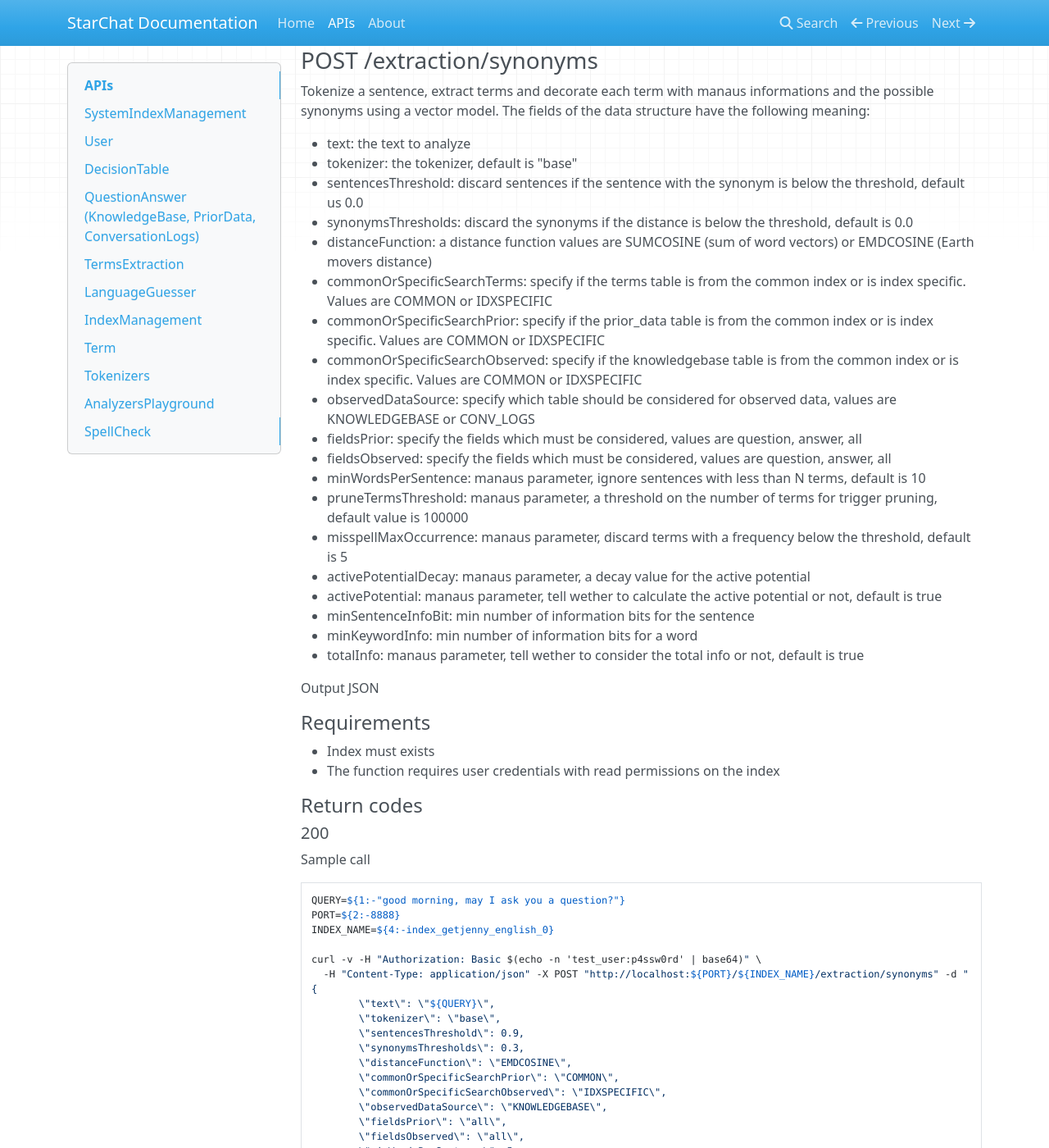
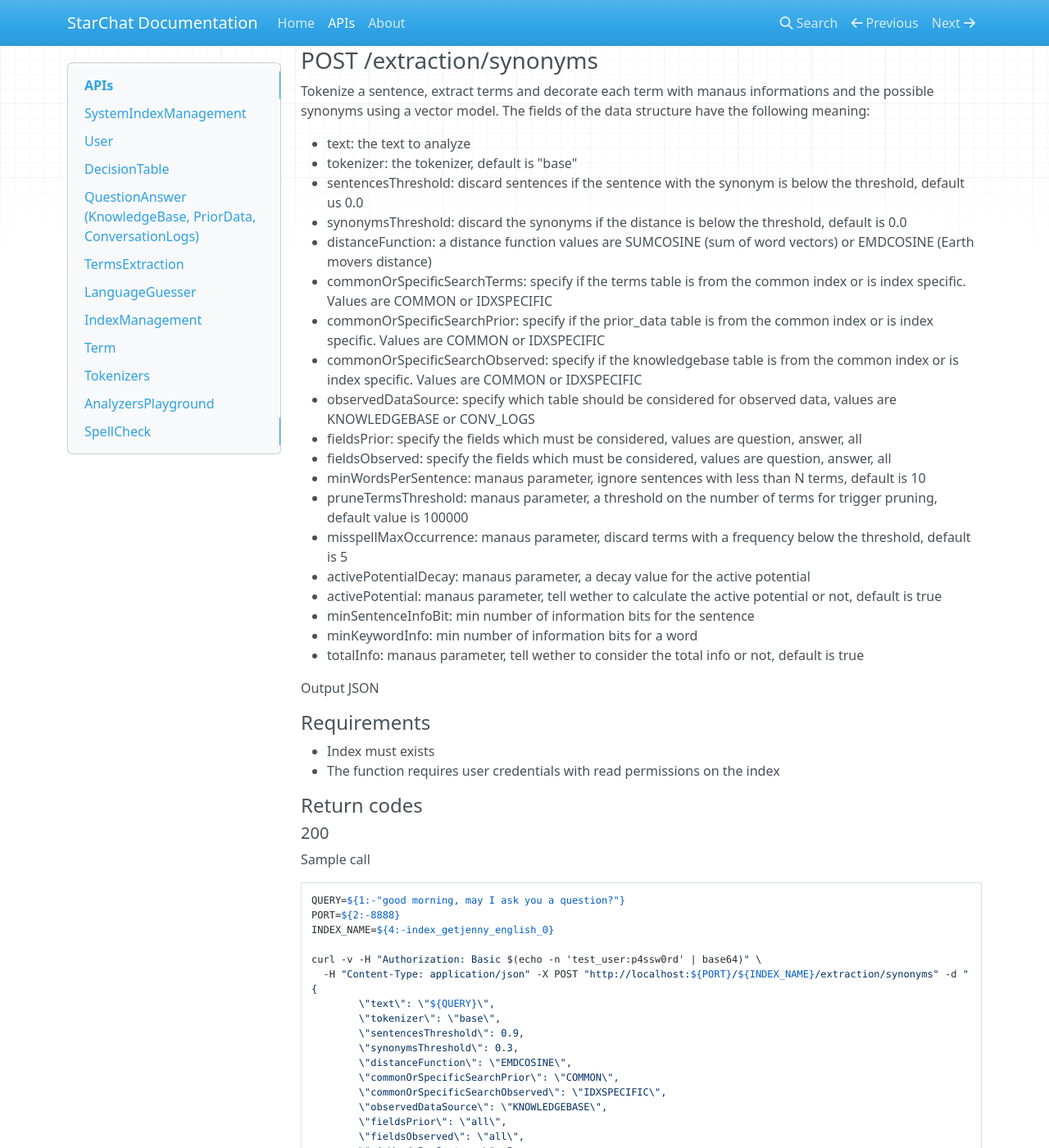
Before and after one commit to acollamati/starchat-doc, an MkDocs documentation site: the page built from docs/apis.md, in a window 1280 px wide and 1400 px high, scrolled down 33268 px. Shown: the whole window at 82% size. Built offline with MkDocs 1.6.1, drawn with Linux system fonts in a browser that asks for light colours; nearby versions of some CDN libraries; old or Windows-style settings are respelled for this version of MkDocs; some of the changed text lies outside the part shown.

Commit message:
changed param. name

```diff
--- a/docs/apis.md
+++ b/docs/apis.md
@@ -1820,7 +1820,7 @@ The fields of the data structure have the following meaning:
 * text: the text to analyze
 * tokenizer: the tokenizer, default is "base"
 * sentencesThreshold: discard sentences if the sentence with the synonym is below the threshold, default us 0.0
-* synonymsThresholds: discard the synonyms if the distance is below the threshold, default is 0.0
+* synonymsThreshold: discard the synonyms if the distance is below the threshold, default is 0.0
 * distanceFunction: a distance function values are SUMCOSINE (sum of word vectors) or EMDCOSINE (Earth movers distance)
 * commonOrSpecificSearchTerms: specify if the terms table is from the common index or is index specific. Values are COMMON or IDXSPECIFIC
 * commonOrSpecificSearchPrior: specify if the prior_data table is from the common index or is index specific. Values are COMMON or IDXSPECIFIC
@@ -1861,7 +1861,7 @@ curl -v -H "Authorization: Basic $(echo -n 'test_user:p4ssw0rd' | base64)" \
         \"text\": \"${QUERY}\",
         \"tokenizer\": \"base\",
         \"sentencesThreshold\": 0.9,
-        \"synonymsThresholds\": 0.3,
+        \"synonymsThreshold\": 0.3,
         \"distanceFunction\": \"EMDCOSINE\",
         \"commonOrSpecificSearchPrior\": \"COMMON\",
         \"commonOrSpecificSearchObserved\": \"IDXSPECIFIC\",
```
